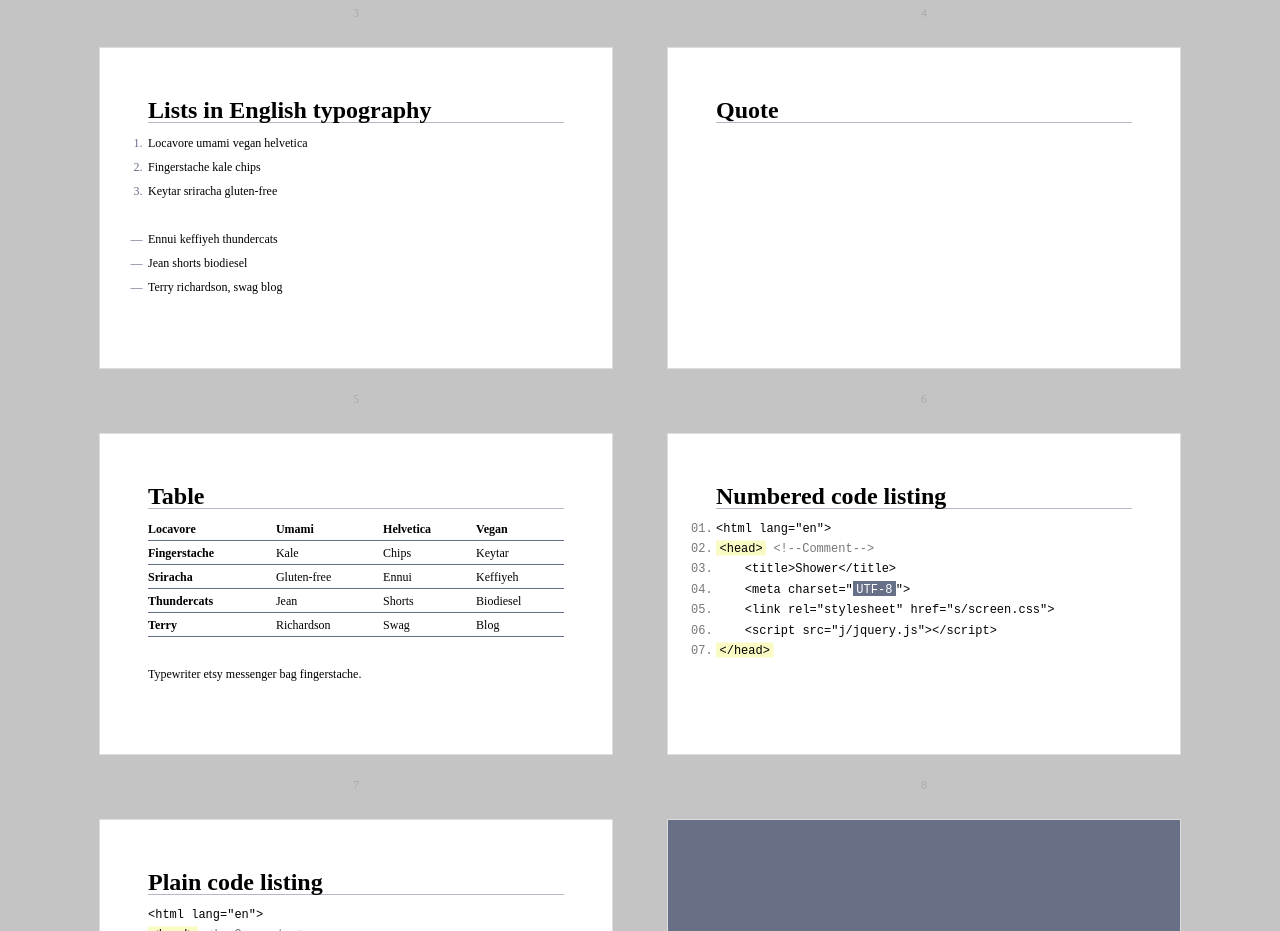
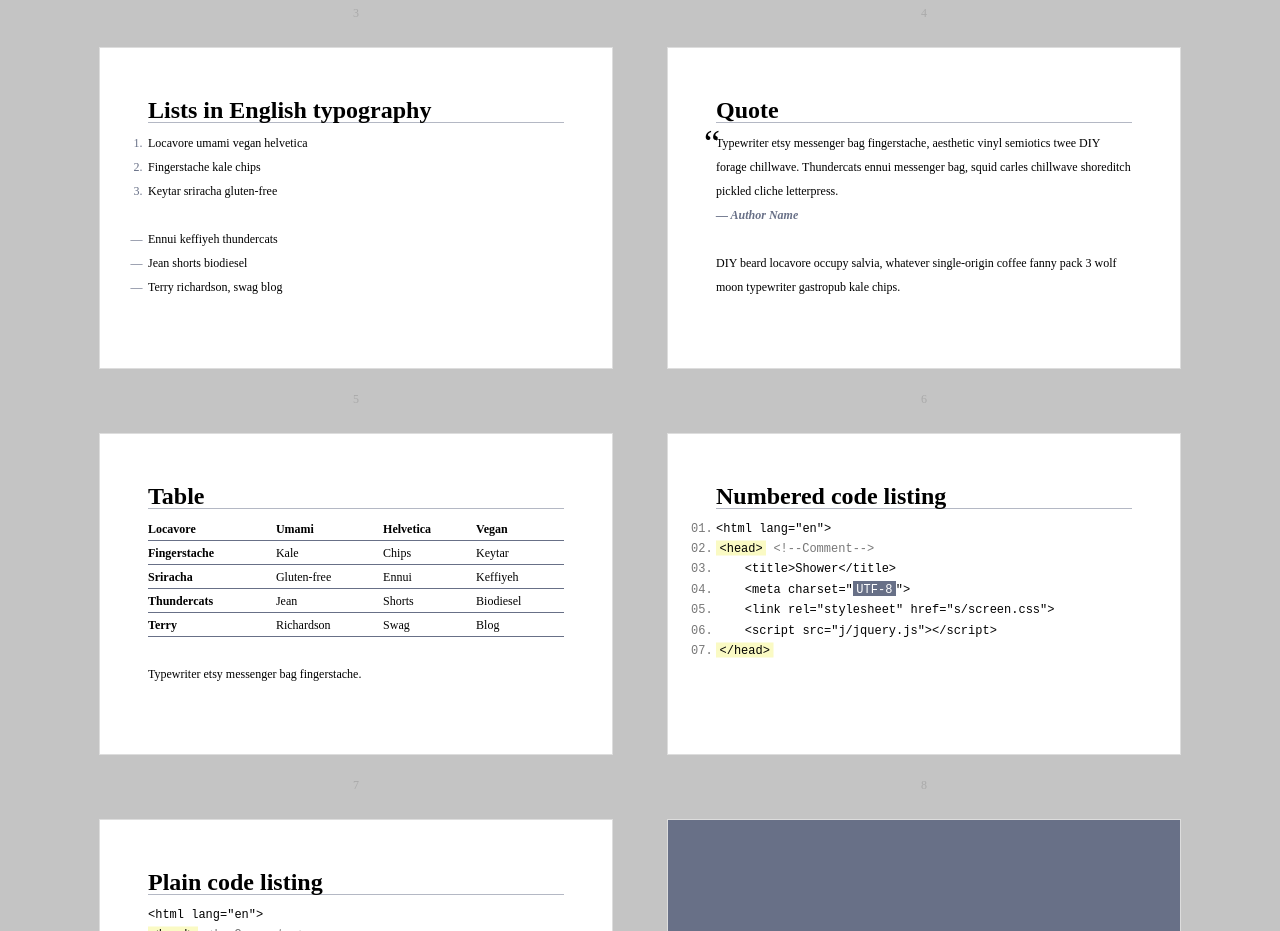
Before and after one commit to a11ymsd/cos-presentations, a website: page shower/themes/bright/index.html in a window 1280 px wide. Shown: the part 940-1871 px from the top of the page. Drawn offline with nearby package versions, Linux system fonts and the light colour scheme; files that its build step writes are made by us from their sources; a web font is replaced by a local one.

Commit message:
Some styling

```diff
--- a/styles/screen.scss
+++ b/styles/screen.scss
@@ -13,6 +13,8 @@ body {
 	counter-reset:slide;
 	font:24px/2 'Ulises', serif;
 	-moz-font-feature-settings: "liga=1";
+	color: #333;
+	font-weight: 300;
 	text-rendering: optimizeLegibility;
 	@media print {
 		text-rendering:geometricPrecision;
@@ -172,19 +174,23 @@ a {
 		}
 	// Quote
 	blockquote {
-		font-style:italic;
+		font-style:normal;
 		&:before {
 			position:absolute;
-			margin:-49px 0 0 -100px;
-			color:#DDD;
-			content:'\201C';
+			margin:-.166666667em 0 0 -.333em;
+			color: inherit;
+			content:'“';
 			line-height:1;
-			font-size:200px;
+			font-size:3em;
 			}
 		& + figcaption {
+			color: $color;
 			margin:-48px 0 48px;
 			font-style:italic;
 			font-weight:bold;
+			&:before {
+				content: "— "
+			}
 			}
 		}
 	// Lists
@@ -374,7 +380,6 @@ a {
 			strong {
 				font-weight: 700;
 			}
-		}
 		// Quote
 		blockquote {
 			font-style:italic;
@@ -398,6 +403,7 @@ a {
 				font-style:italic;
 				font-weight:bold;
 				}
+			}
 			}
 	// Place
 	.place {
@@ -743,6 +749,10 @@ q {
 	}
 }
 
+.four.columns {
+	columns: 4;
+}
+
 // Print
 @page {
 	margin:0;
```
Also changed, not shown: styles/screen.css.
